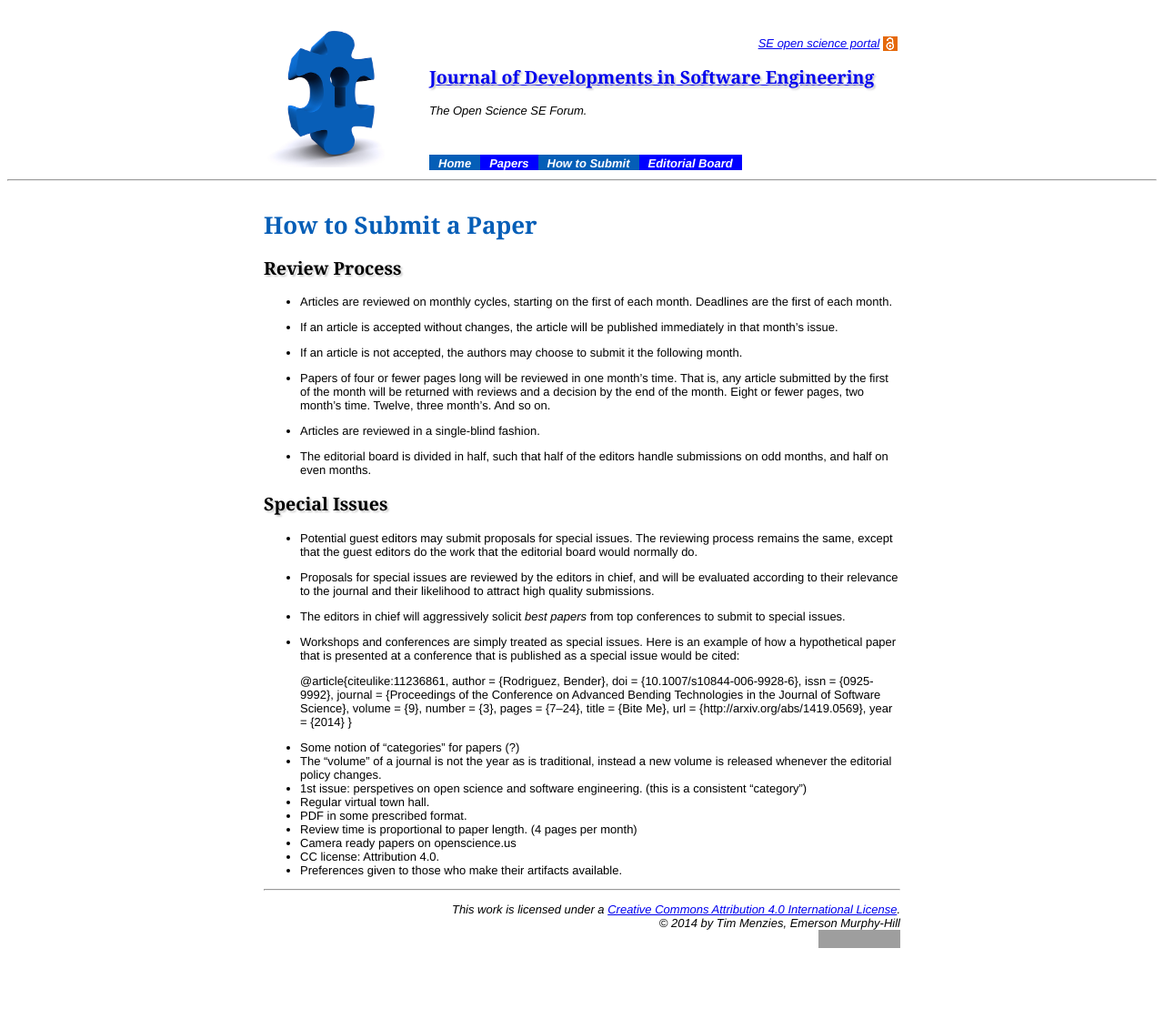
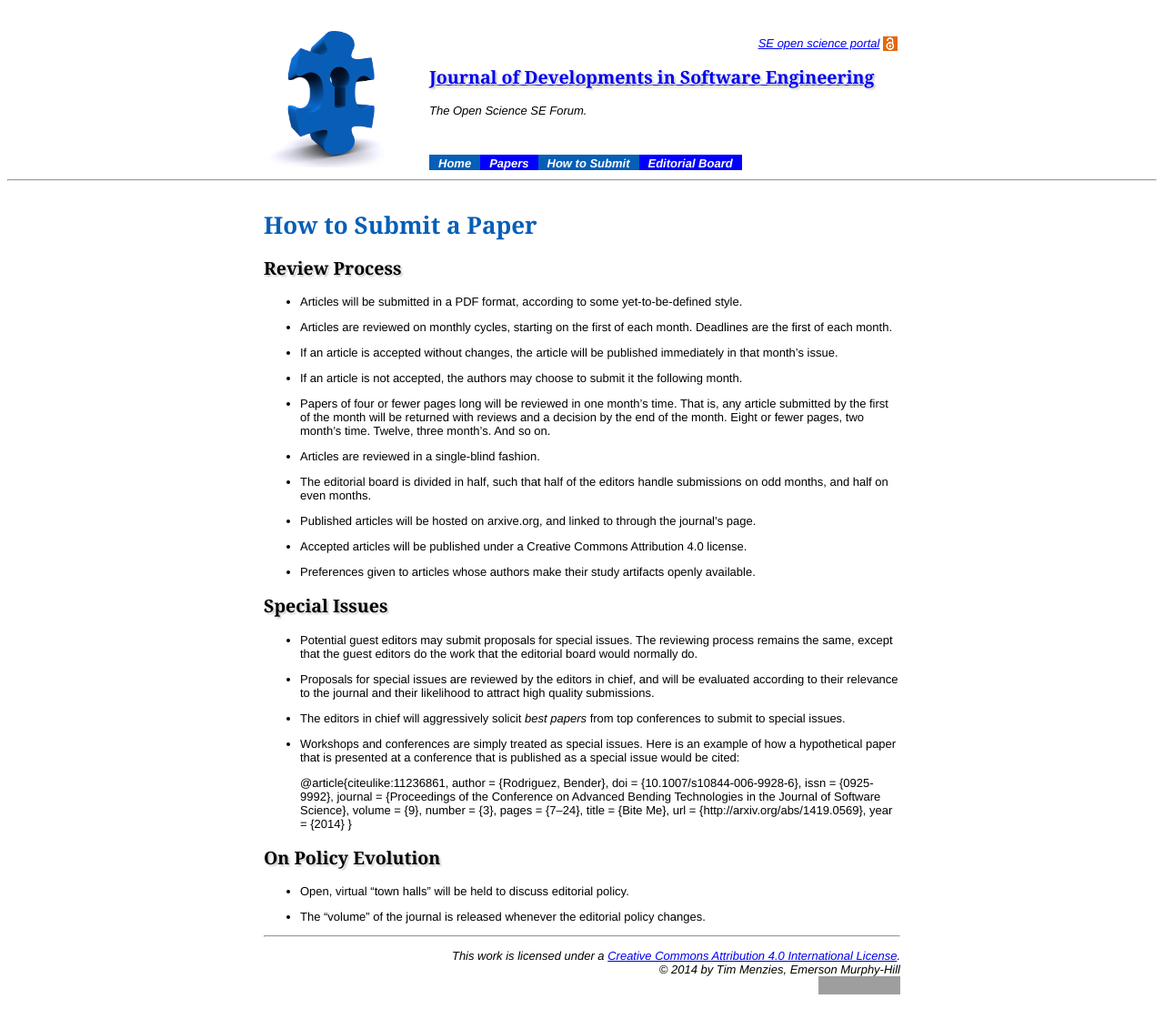
Before and after one commit to opensciences/opensciences.github.io, a Jekyll site: the page built from submit.md, in a window 1280 px wide. Shown: the whole page at 91% size. Built offline with Jekyll 4.4.1, drawn with Linux system fonts in a browser that asks for light colours; Markdown is read by kramdown in place of the engine named in the settings; before the commit the page ends 1058 px from its top, so only the background shows below that; grey boxes are pictures that could not be loaded.

Commit message:
Done with first draft of policy

```diff
--- a/submit.md
+++ b/submit.md
@@ -5,6 +5,8 @@ layout: journal1
 
 Review Process
 ---------------------
+
+* Articles will be submitted in a PDF format, according to some yet-to-be-defined style.
 
 * Articles are reviewed on monthly cycles, starting on the first of each month. Deadlines are the first of each month.
 
@@ -18,6 +20,12 @@ Review Process
 
 * The editorial board is divided in half, such that half of the editors handle submissions on odd months, and half on even months.
 
+* Published articles will be hosted on arxive.org, and linked to through the journal's page.
+
+* Accepted articles will be published under a Creative Commons Attribution 4.0 license.
+
+* Preferences given to articles whose authors make their study artifacts openly available.
+
 Special Issues
 --------------------
 
@@ -30,26 +38,21 @@ Special Issues
 * Workshops and conferences are simply treated as special issues. Here is an example of how a hypothetical paper that is presented at a conference that is published as a special issue would be cited:
 
     @article{citeulike:11236861,
-    author = {Rodriguez, Bender},
-    doi = {10.1007/s10844-006-9928-6},
-    issn = {0925-9992},
-    journal = {Proceedings of the Conference on Advanced Bending Technologies in the Journal of Software Science},
-    volume = {9},
-    number = {3},
-    pages = {7--24},
-    title = {Bite Me},
-    url = {http://arxiv.org/abs/1419.0569},
-    year = {2014}
-}
+        author = {Rodriguez, Bender},
+        doi = {10.1007/s10844-006-9928-6},
+        issn = {0925-9992},
+        journal = {Proceedings of the Conference on Advanced Bending Technologies in the Journal of Software Science},
+        volume = {9},
+        number = {3},
+        pages = {7--24},
+        title = {Bite Me},
+        url = {http://arxiv.org/abs/1419.0569},
+        year = {2014}
+    }
 
-- Some notion of "categories" for papers (?)
-- The "volume" of a journal is not the year as is traditional, instead
-a new volume is released whenever the editorial policy changes.
-- 1st issue: perspetives on open science and software engineering.
-(this is a consistent "category")
-- Regular virtual town hall.
-- PDF in some prescribed format.
-- Review time is proportional to paper length. (4 pages per month)
-- Camera ready papers on openscience.us
-- CC license: Attribution 4.0.
-- Preferences given to those who make their artifacts available.
+On Policy Evolution
+--------------------------
+
+* Open, virtual "town halls" will be held to discuss editorial policy.
+
+* The "volume" of the journal is released whenever the editorial policy changes.
```
